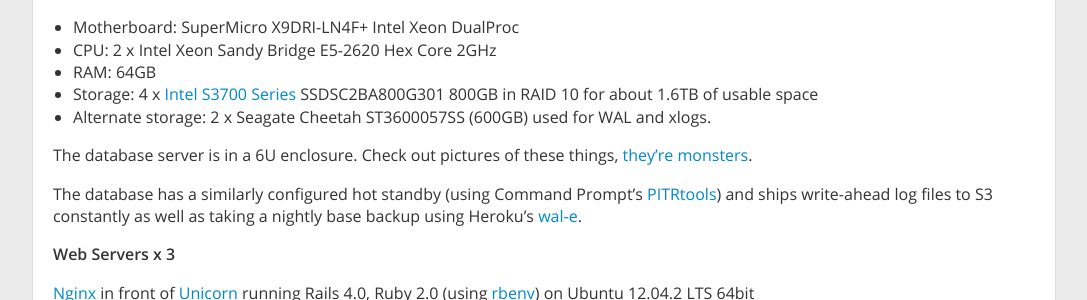
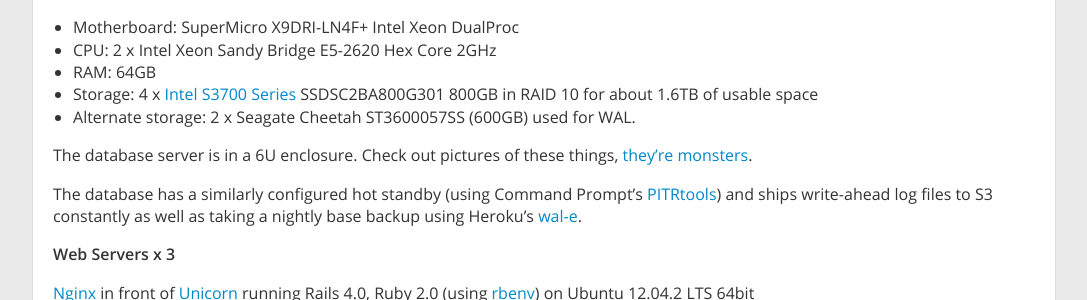
Before and after one commit to digideskio/feedbin-blog, a Jekyll site: the page built from _posts/2013-06-28-full-metal-hosting.md, in a window 1280 px wide. Shown: the part 947-1247 px from the top of the page, without its empty margins (96-1183 px from the left). Built offline with Jekyll 4.4.1, drawn with Linux system fonts in a browser that asks for light colours; comment, search, counter and statistics services are not loaded.

Commit message:
Removed xlogs.

```diff
--- a/_posts/2013-06-28-full-metal-hosting.md
+++ b/_posts/2013-06-28-full-metal-hosting.md
@@ -30,7 +30,7 @@
 - CPU: 2 x Intel Xeon Sandy Bridge E5-2620 Hex Core 2GHz
 - RAM: 64GB
 - Storage: 4 x [Intel S3700 Series](http://www.anandtech.com/show/6432/the-intel-ssd-dc-s3700-intels-3rd-generation-controller-analyzed) SSDSC2BA800G301 800GB in RAID 10 for about 1.6TB of usable space
-- Alternate storage: 2 x Seagate Cheetah ST3600057SS (600GB) used for WAL and xlogs.
+- Alternate storage: 2 x Seagate Cheetah ST3600057SS (600GB) used for WAL.
 
 The database server is in a 6U enclosure. Check out pictures of these things, [they're monsters](http://tinyurl.com/nt7wclk).
 
```
